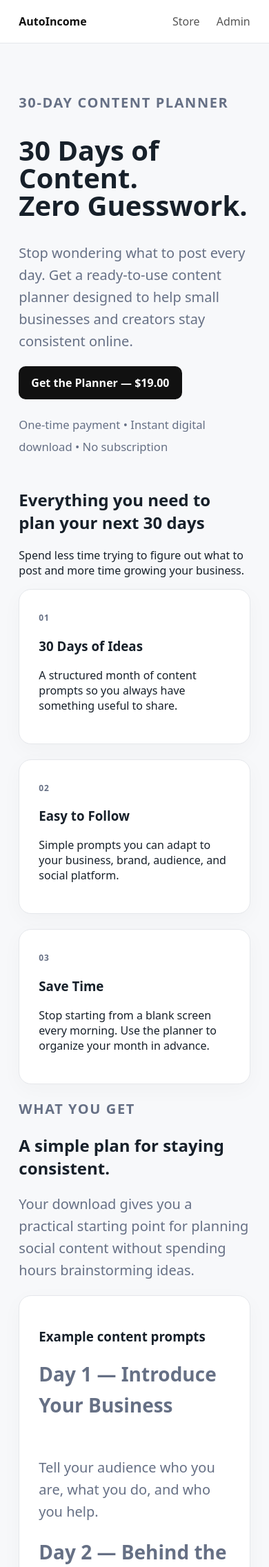
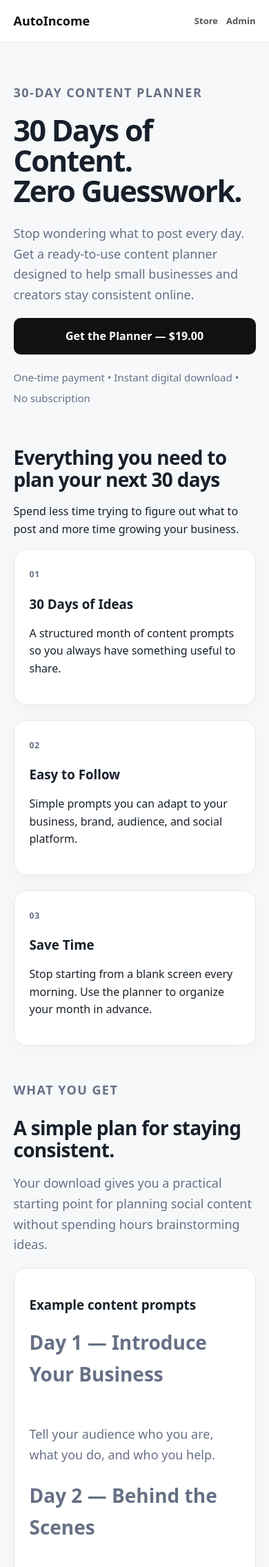
Before and after one commit to jstark45xd/autoincome, a Flask app: page / in a window 390 px wide. Shown: the top 2272 px of the page at 69% size. Run offline with Flask 3, Linux system fonts and the light colour scheme; data comes from the database, SQL or seed files in the repository.

Commit message:
Update base.html for improved SEO and styling

```diff
--- a/templates/base.html
+++ b/templates/base.html
@@ -2,113 +2,298 @@
 <html lang="en">
 <head>
   <meta charset="utf-8">
-  <meta name="viewport" content="width=device-width,initial-scale=1">
-  <title>{% block title %}AutoIncome{% endblock %}</title>
+
+  <meta
+    name="viewport"
+    content="width=device-width, initial-scale=1"
+  >
+
+  <title>{% block title %}AutoIncome — Digital Products{% endblock %}</title>
+
+  <meta
+    name="description"
+    content="Ready-to-use digital products that help small businesses, creators, and entrepreneurs save time and get more done."
+  >
+
+  <meta
+    name="robots"
+    content="index, follow"
+  >
+
+  <meta
+    property="og:title"
+    content="{% block og_title %}AutoIncome — Digital Products{% endblock %}"
+  >
+
+  <meta
+    property="og:description"
+    content="Practical digital products designed to help you save time and stay organized."
+  >
+
+  <meta
+    property="og:type"
+    content="website"
+  >
+
+  <meta
+    property="og:url"
+    content="{{ request.url }}"
+  >
+
+  <meta
+    name="twitter:card"
+    content="summary"
+  >
+
   <style>
+    * {
+      box-sizing: border-box;
+    }
+
+    html {
+      scroll-behavior: smooth;
+    }
+
     body {
       margin: 0;
-      font-family: system-ui, sans-serif;
+      font-family:
+        system-ui,
+        -apple-system,
+        BlinkMacSystemFont,
+        "Segoe UI",
+        sans-serif;
       background: #f7f8fa;
       color: #17202a;
+      line-height: 1.6;
     }
+
     header {
       display: flex;
       justify-content: space-between;
-      padding: 20px 7%;
+      align-items: center;
+      padding: 18px 7%;
       background: white;
       border-bottom: 1px solid #e5e7eb;
+      position: sticky;
+      top: 0;
+      z-index: 10;
     }
+
     header a {
       text-decoration: none;
       color: #111;
     }
+
+    header strong {
+      font-size: 18px;
+    }
+
+    nav {
+      display: flex;
+      align-items: center;
+      gap: 20px;
+    }
+
     nav a {
-      margin-left: 20px;
       color: #555;
+      text-decoration: none;
+      font-size: 14px;
+      font-weight: 600;
     }
+
+    nav a:hover {
+      color: #111;
+    }
+
     main {
       max-width: 1050px;
       margin: auto;
-      padding: 50px 7%;
+      padding: 55px 7%;
     }
+
+    section {
+      margin-bottom: 70px;
+    }
+
     .hero {
-      max-width: 720px;
-      margin-bottom: 45px;
+      max-width: 760px;
+      margin-bottom: 55px;
     }
+
     h1 {
       font-size: clamp(40px, 7vw, 72px);
-      line-height: 1;
+      line-height: 1.02;
+      letter-spacing: -0.04em;
+      margin: 15px 0 25px;
     }
-    .hero p, .large {
+
+    h2 {
+      font-size: clamp(28px, 4vw, 42px);
+      line-height: 1.15;
+      letter-spacing: -0.025em;
+      margin-bottom: 18px;
+    }
+
+    h3 {
+      line-height: 1.25;
+    }
+
+    .hero p,
+    .large {
       font-size: 20px;
-      line-height: 1.6;
+      line-height: 1.65;
       color: #667085;
     }
+
     .grid {
       display: grid;
-      grid-template-columns: repeat(auto-fit,minmax(250px,1fr));
+      grid-template-columns:
+        repeat(auto-fit, minmax(250px, 1fr));
       gap: 22px;
     }
-    .card, .product, .success {
+
+    .card,
+    .product,
+    .success {
       background: white;
       border: 1px solid #e5e7eb;
       border-radius: 18px;
       padding: 28px;
       box-shadow: 0 8px 30px #00000008;
     }
+
+    .card {
+      height: 100%;
+    }
+
     .card strong {
       display: block;
       font-size: 28px;
       margin: 20px 0;
     }
+
     .button {
       display: inline-block;
       border: 0;
       border-radius: 10px;
-      padding: 13px 18px;
+      padding: 14px 20px;
       background: #111;
       color: white;
       text-decoration: none;
       font-weight: 700;
       cursor: pointer;
+      font-size: 16px;
+      transition:
+        transform .15s ease,
+        opacity .15s ease;
     }
+
+    .button:hover {
+      opacity: .88;
+      transform: translateY(-1px);
+    }
+
     .price {
       font-size: 48px;
       font-weight: 800;
+      line-height: 1;
       margin: 25px 0;
     }
+
     .pill {
       font-size: 12px;
       font-weight: 800;
       letter-spacing: .08em;
       color: #667085;
     }
+
     .muted {
       color: #8a94a6;
       font-size: 14px;
     }
+
     footer {
       text-align: center;
-      padding: 30px;
+      padding: 35px 20px;
       color: #8a94a6;
+      font-size: 14px;
+    }
+
+    @media (max-width: 600px) {
+
+      header {
+        padding: 16px 5%;
+      }
+
+      nav {
+        gap: 12px;
+      }
+
+      nav a {
+        font-size: 13px;
+      }
+
+      main {
+        padding: 40px 5%;
+      }
+
+      section {
+        margin-bottom: 50px;
+      }
+
+      h1 {
+        font-size: 43px;
+      }
+
+      .hero p,
+      .large {
+        font-size: 18px;
+      }
+
+      .card,
+      .product,
+      .success {
+        padding: 22px;
+      }
+
+      .price {
+        font-size: 42px;
+      }
+
+      .button {
+        width: 100%;
+        text-align: center;
+      }
     }
   </style>
 </head>
+
 <body>
+
 <header>
-  <a href="/"><strong>AutoIncome</strong></a>
+
+  <a href="/">
+    <strong>AutoIncome</strong>
+  </a>
+
   <nav>
     <a href="/">Store</a>
     <a href="/admin">Admin</a>
   </nav>
+
 </header>
 
+
 <main>
+
   {% block content %}{% endblock %}
+
 </main>
 
+
 <footer>
-  Automated digital-product storefront
+  Practical digital products • Secure checkout • Instant delivery
 </footer>
+
 </body>
 </html>
```
